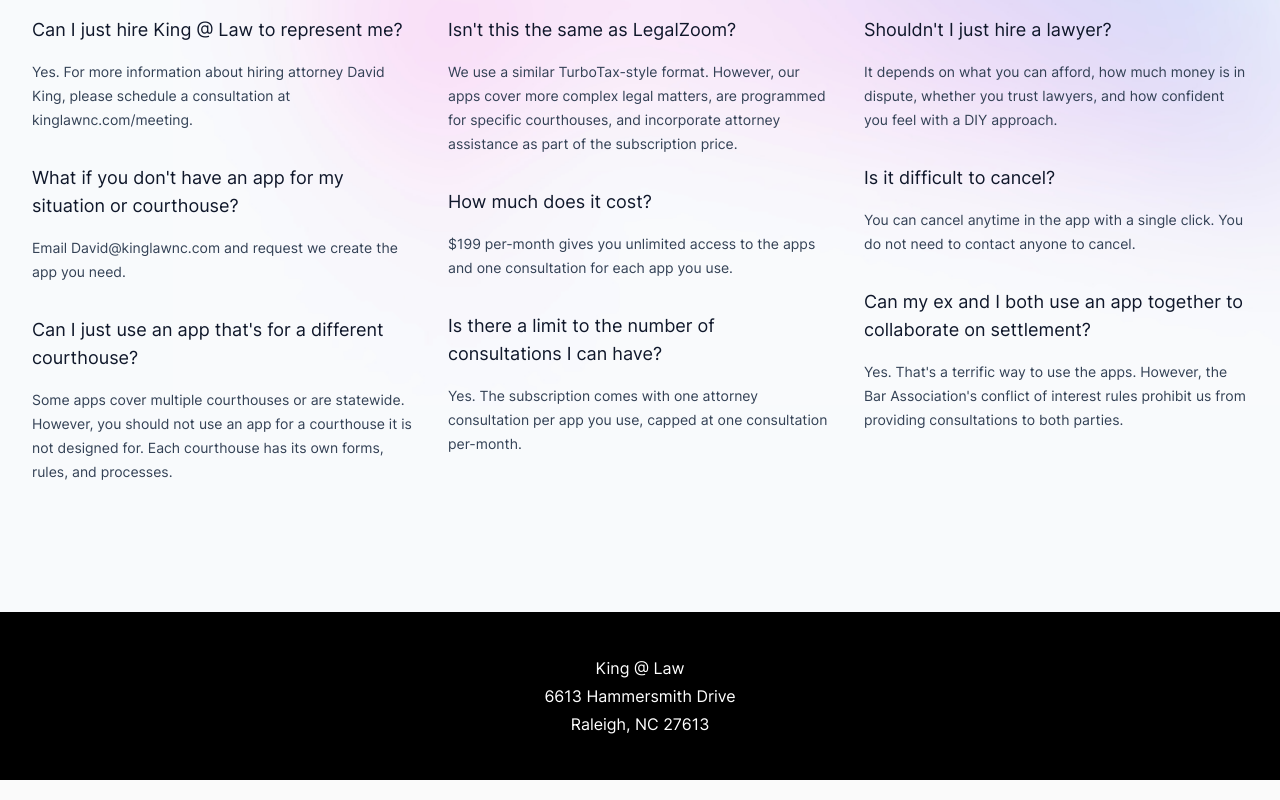
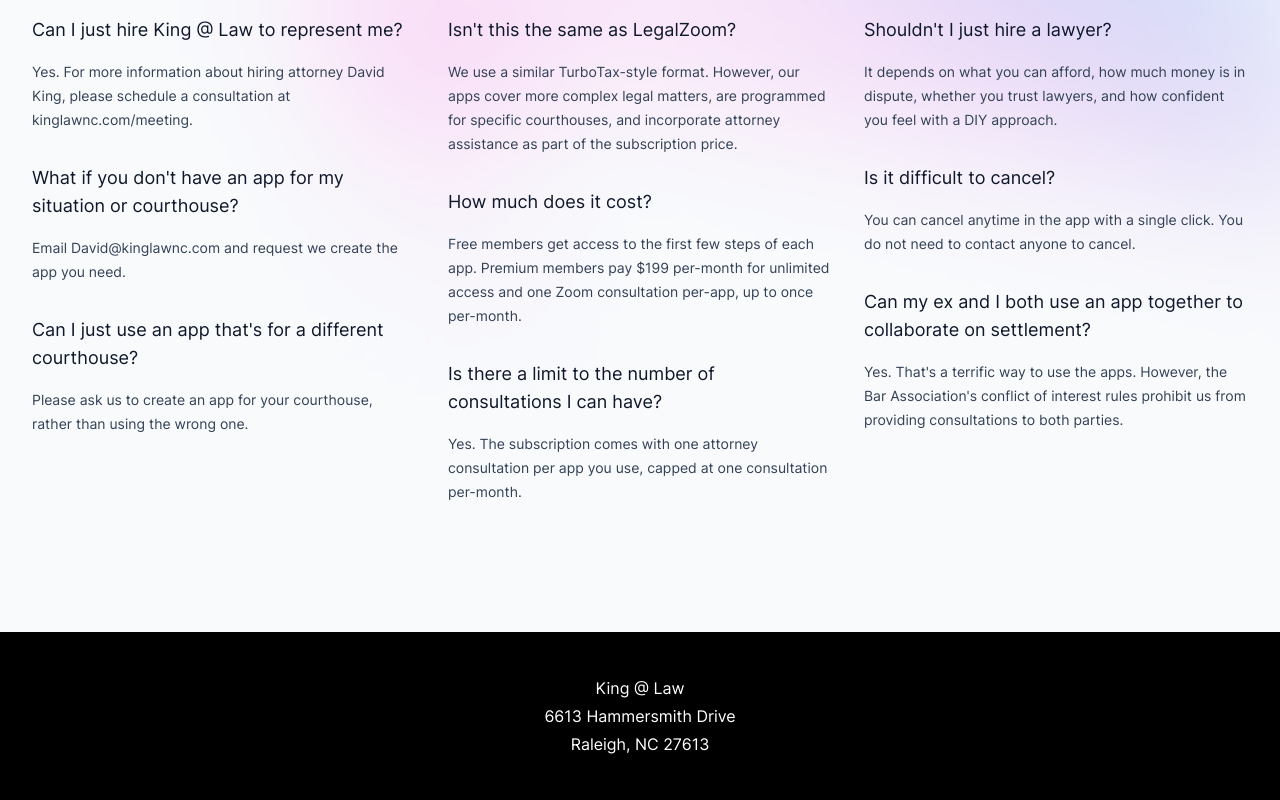
Before and after one commit to David44357/KingLawWebsite, a Next.js app: page /prometheus in a window 1280 px wide. Shown: the part 3979-4779 px from the top of the page. Built offline with nearby package versions, Linux system fonts and the light colour scheme.

Commit message:
Update PromFaqs.jsx

```diff
--- a/src/components/PromFaqs.jsx
+++ b/src/components/PromFaqs.jsx
@@ -17,7 +17,7 @@ const faqs = [
     {
       question: 'Can I just use an app that\'s for a different courthouse?',
       answer:
-        'Some apps cover multiple courthouses or are statewide. However, you should not use an app for a courthouse it is not designed for. Each courthouse has its own forms, rules, and processes.',
+        'Please ask us to create an app for your courthouse, rather than using the wrong one.',
     },
   ],
   [
@@ -30,7 +30,7 @@ const faqs = [
       question:
         'How much does it cost?',
       answer:
-        '$199 per-month gives you unlimited access to the apps and one consultation for each app you use.',
+        'Free members get access to the first few steps of each app. Premium members pay $199 per-month for unlimited access and one Zoom consultation per-app, up to once per-month.',
     },
     {
       question:
```
